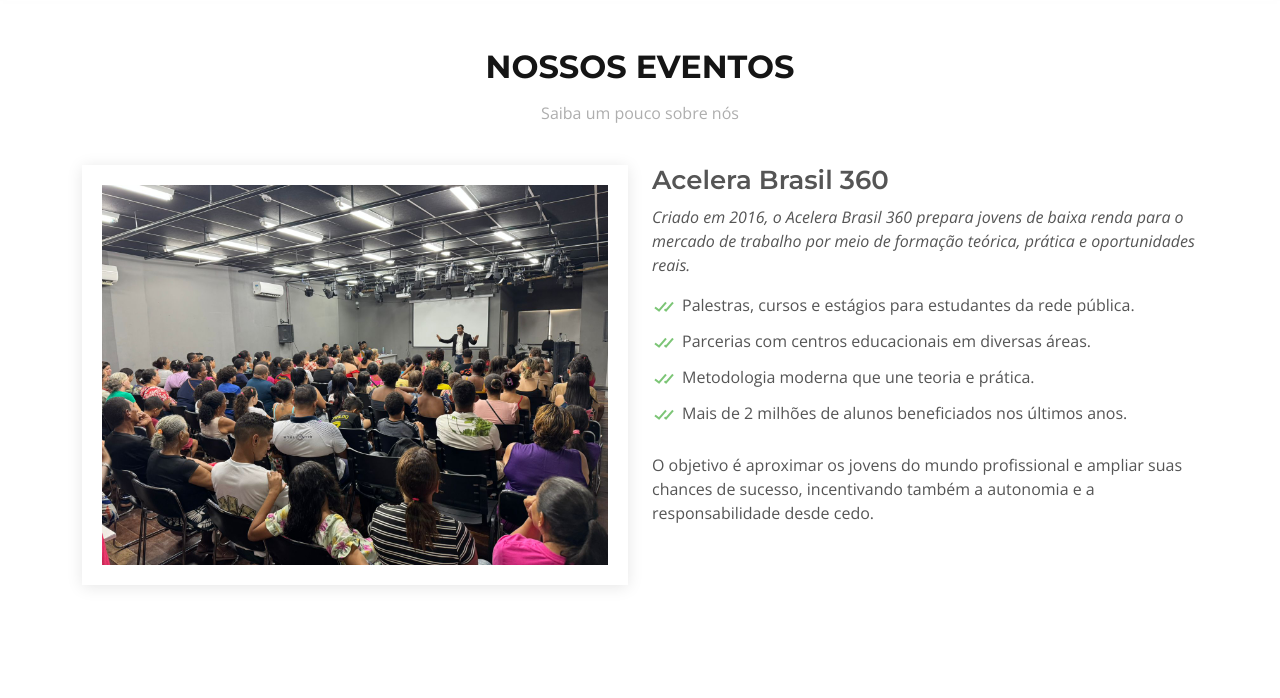
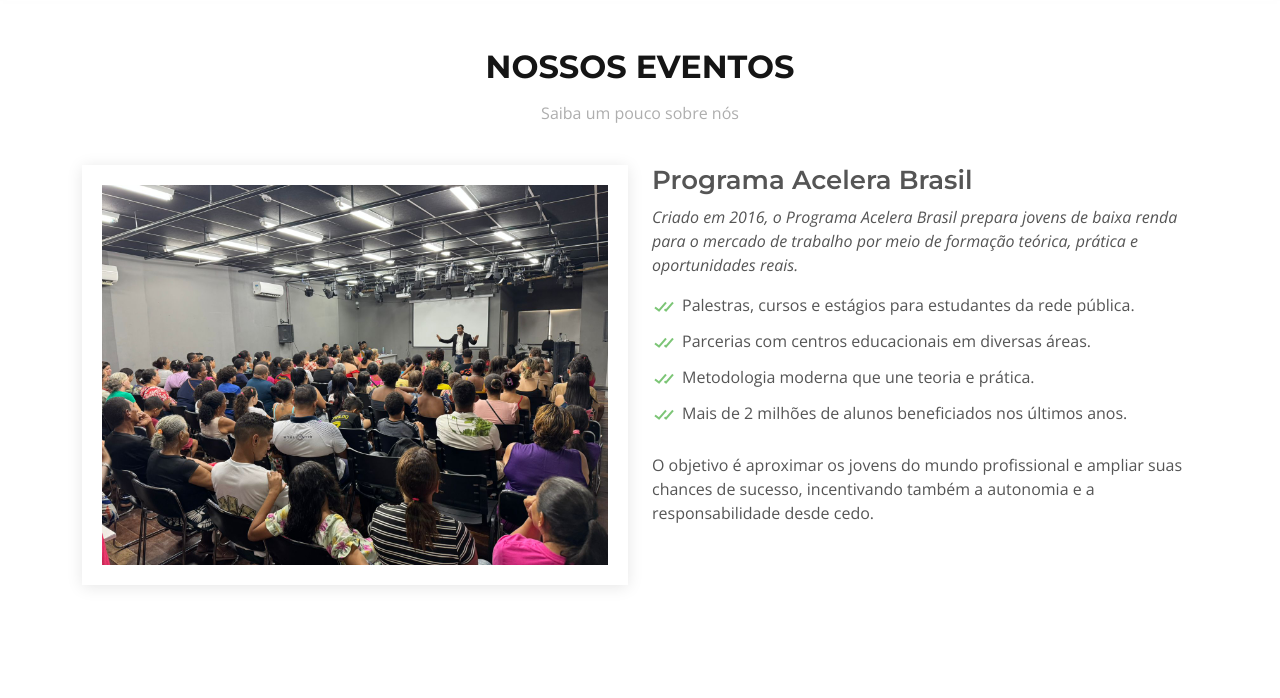
Before and after one commit to Prof-Anderson-Sousa/acelerabrasil360, a plain HTML site: page index.html in a window 1280 px wide. Shown: the part 102-800 px from the top of the page. Drawn offline with nearby package versions, Linux system fonts and the light colour scheme.

Commit message:
Atualização Textual

```diff
--- a/index.html
+++ b/index.html
@@ -5,7 +5,7 @@
   <meta charset="utf-8">
   <meta content="width=device-width, initial-scale=1.0" name="viewport">
 
-  <title>Acelera Brasil 360</title>
+  <title>Programa Acelera Brasil</title>
   <meta content="" name="description">
   <meta content="" name="keywords">
 
@@ -75,9 +75,9 @@
           </div>
           <div class="col-lg-6" data-aos="fade-left">
             <div class="content pt-4 pt-lg-0 pl-0 pl-lg-3 ">
-              <h3>Acelera Brasil 360</h3>
+              <h3>Programa Acelera Brasil</h3>
               <p class="fst-italic">
-                Criado em 2016, o Acelera Brasil 360 prepara jovens de baixa renda para o
+                Criado em 2016, o Programa Acelera Brasil prepara jovens de baixa renda para o
                 mercado de trabalho por meio de formação teórica, prática e oportunidades reais.
               </p>
               <ul>
```
